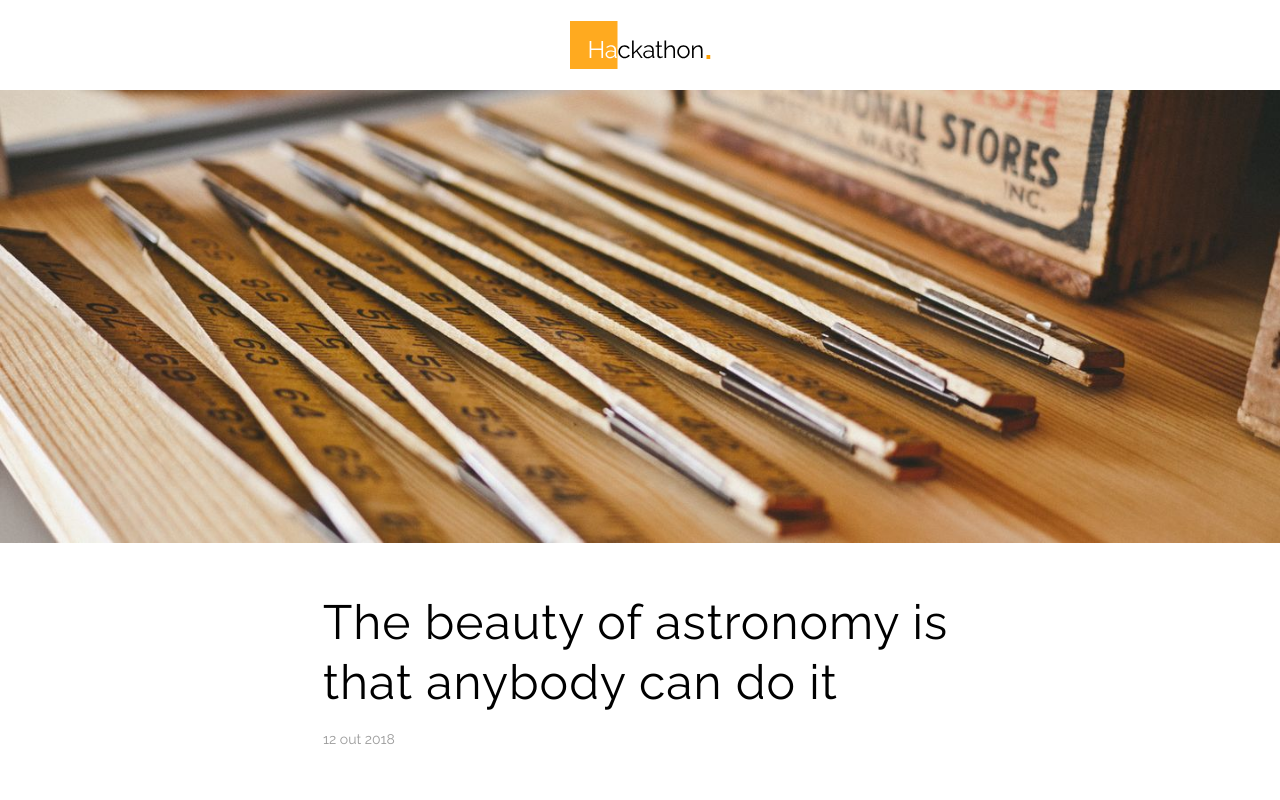
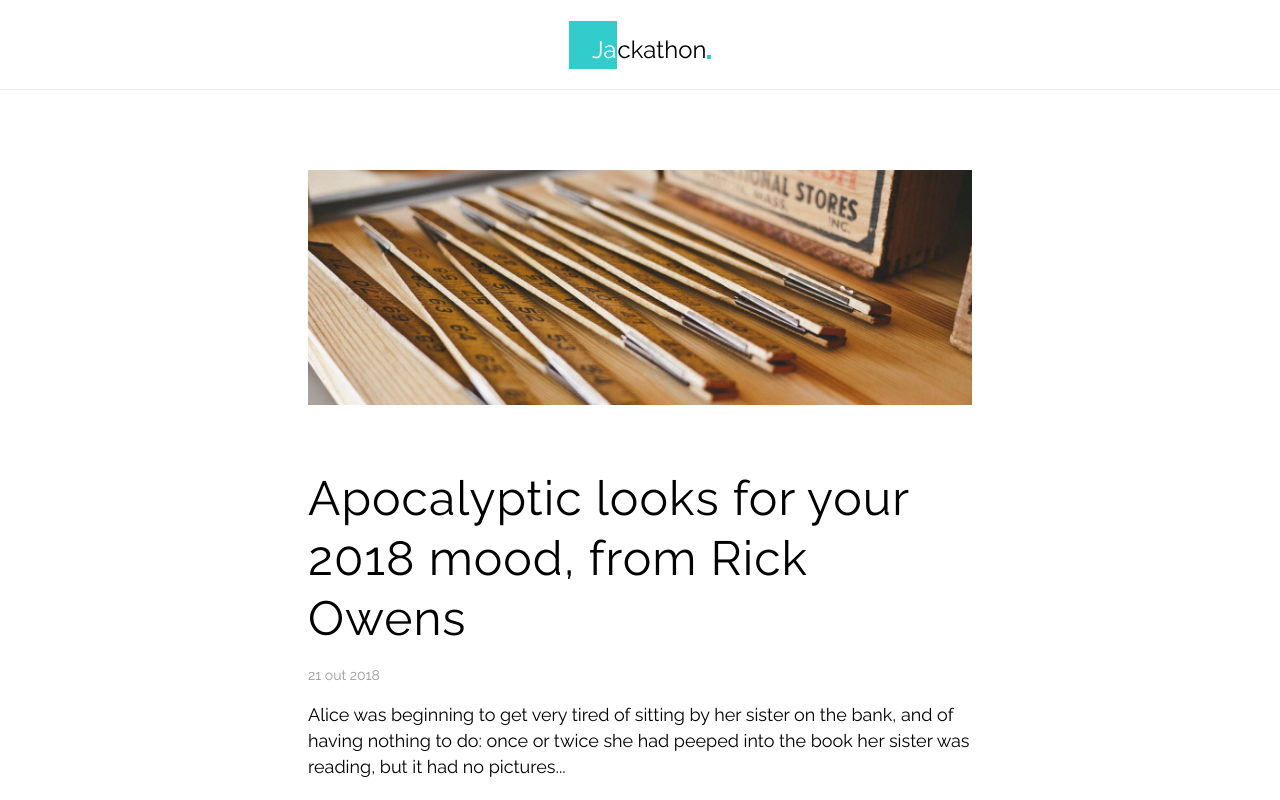
Before and after one commit to aridnei/jmblog-front, a React (Create React App) app: page / in a window 1280 px wide. Shown: the top 800 px of the page. Built offline with nearby package versions, Linux system fonts and the light colour scheme.

Commit message:
Listagem de posts

```diff
--- a/src/App.js
+++ b/src/App.js
@@ -1,17 +1,25 @@
 import React, { Component } from "react";
-import { Switch, Route } from "react-router-dom";
+import { Switch, Route, BrowserRouter } from "react-router-dom";
 import style from "./css/reset.css";
 
+import Header from "./components/header";
+import Footer from "./components/footer";
+import Home from "./screens/home";
 import InsertPost from "./screens/insert-post";
 import SinglePost from "./screens/single-post";
 
 class App extends Component {
   render() {
     return (
-      <Switch>
-        <Route name="/post" component={SinglePost} />
-        <Route name="/inserir-post" component={InsertPost} />
-      </Switch>
+      <React.Fragment>
+        <Header />
+        <Switch>
+          <Route exact path="/" component={Home} />
+          <Route path="/post" component={SinglePost} />
+          <Route path="/inserir-post" component={InsertPost} />
+        </Switch>
+        <Footer />
+      </React.Fragment>
     );
   }
 }
--- a/src/components/header.js
+++ b/src/components/header.js
@@ -6,6 +6,7 @@ const Container = styled.header`
   height: 90px;
   text-align: center;
   position: relative;
+  border-bottom: 1px solid #ebebeb;
 
   @media screen and (max-width: 767px) {
     height: 70px;
--- /dev/null
+++ b/src/components/post-item.js
@@ -0,0 +1,85 @@
+import React from "react";
+import styled from "styled-components";
+
+import postImage from "../assets/images/post-image.jpg";
+
+const Wrapper = styled.div`
+  max-width: 664px;
+  margin-left: auto;
+  margin-right: auto;
+  margin-bottom: 80px;
+`;
+
+const PostImage = styled.img.attrs({
+  src: postImage
+})`
+  max-width: 100%;
+  margin-bottom: 40px;
+`;
+
+const PostDate = styled.p`
+  color: #9b9b9b;
+  font-size: 14px;
+  margin-top: 20px;
+`;
+
+const PostTitle = styled.h1`
+  color: #000;
+  font-size: 48px;
+  line-height: 60px;
+  letter-spacing: 1px;
+  margin-bottom: 20px;
+  margin-top: 20px;
+  @media screen and (max-width: 767px) {
+    margin-bottom: 15px;
+    font-size: 24px;
+    line-height: 32px;
+  }
+`;
+
+const PostSummary = styled.p`
+  color: #000;
+  font-size: 18px;
+  line-height: 1.44;
+  margin-top: 20px;
+`;
+
+const Content = styled.div`
+  position: relative;
+
+  @media screen and (max-width: 767px) {
+    padding: 30px;
+  }
+`;
+
+const PostLink = styled.a.attrs({
+  href: "/post"
+})`
+  position: absolute;
+  left: 0;
+  top: 0;
+  height: 100%;
+  width: 100%;
+`;
+
+const PostItem = props => {
+  return (
+    <Wrapper>
+      <Content>
+        <PostLink />
+        <PostImage />
+        <PostTitle>
+          Apocalyptic looks for your 2018 mood, from Rick Owens
+        </PostTitle>
+        <PostDate>21 out 2018</PostDate>
+        <PostSummary>
+          Alice was beginning to get very tired of sitting by her sister on the
+          bank, and of having nothing to do: once or twice she had peeped into
+          the book her sister was reading, but it had no pictures...
+        </PostSummary>
+      </Content>
+    </Wrapper>
+  );
+};
+
+export default PostItem;
--- /dev/null
+++ b/src/screens/home.js
@@ -0,0 +1,27 @@
+import React from "react";
+import styled from "styled-components";
+
+import PostItem from "../components/post-item";
+
+const PageContent = styled.div`
+  max-width: 664px;
+  margin-left: auto;
+  margin-right: auto;
+
+  @media screen and (min-width: 768px) {
+    padding-top: 80px;
+  }
+`;
+
+export default class Home extends React.Component {
+  render() {
+    return (
+      <PageContent>
+        <PostItem />
+        <PostItem />
+        <PostItem />
+        <PostItem />
+      </PageContent>
+    );
+  }
+}
--- a/src/screens/single-post.js
+++ b/src/screens/single-post.js
@@ -61,15 +61,9 @@ export default class SinglePost extends React.Component {
     console.log(this.props);
   }
 
-  componentDidMount() {
-    const query = this.props.location.search;
-    console.log(query);
-  }
-
   render() {
     return (
       <React.Fragment>
-        <Header />
         <PostImage />
         <PageContent>
           <PostTitle>
@@ -111,7 +105,6 @@ export default class SinglePost extends React.Component {
             </PostP>
           </PostContent>
         </PageContent>
-        <Footer />
       </React.Fragment>
     );
   }
```
Also changed, not shown: src/assets/images/logo.svg.
